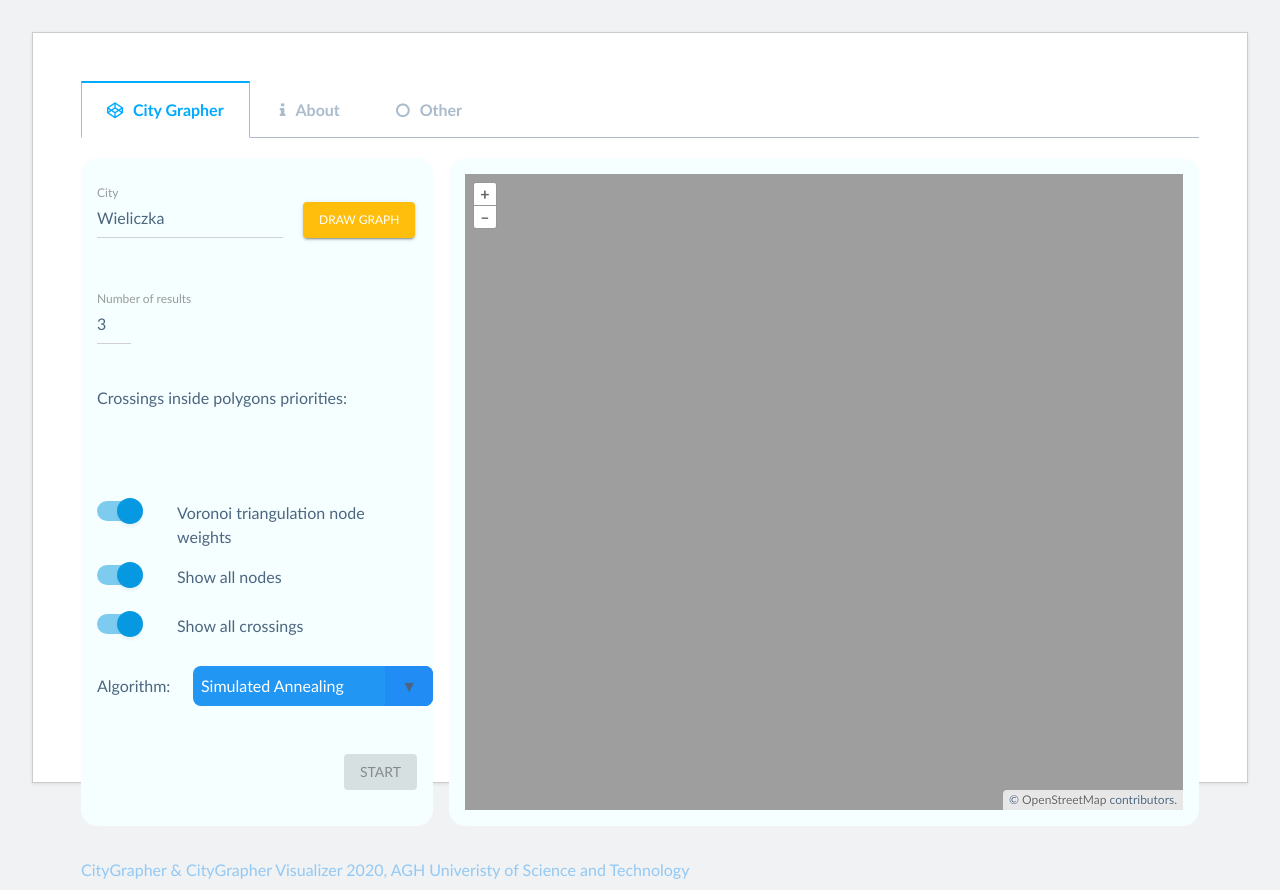
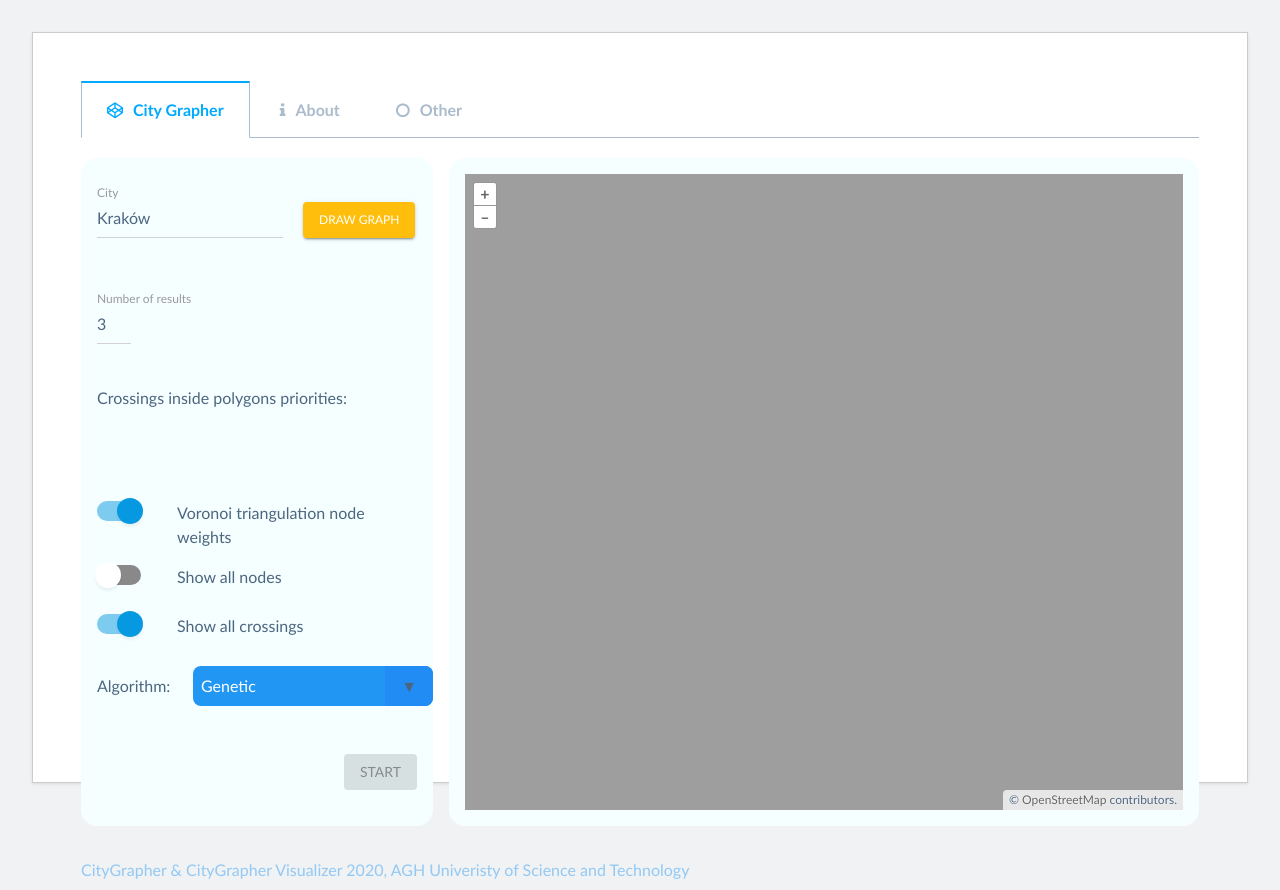
Before and after one commit to Prim07/MT_CityGrapherVisualizer, a website built with Parcel: page index.html in a window 1280 px wide. Built offline with nearby package versions, Linux system fonts and the light colour scheme; some packages are replaced by stand-ins of ours.

Commit message:
Update html

```diff
--- a/index.html
+++ b/index.html
@@ -33,7 +33,7 @@
 						<div class="inputContainer inputContainerOdd">
 							<div>
 								<input type="text" id="cityInput" class="inputPlaceholder" placeholder="City"
-									value="Wieliczka">
+									value="Kraków">
 								<label for="cityInput" class="inputLabel">City</label>
 								<button class="materialButton" id="drawGraphButton">Draw graph</button>
 							</div>
@@ -90,7 +90,7 @@
 						</div>
 
 						<div class="toggleSwitchContainer">
-							<input type="checkbox" id="inputToggleDrawNodes" class="cbx hidden" checked="checked" />
+							<input type="checkbox" id="inputToggleDrawNodes" class="cbx hidden" />
 							<label for="inputToggleDrawNodes" class="toggleSwitchLabel"></label>
 						</div>
 						<div class="toggleSwitchDescription">
@@ -108,8 +108,8 @@
 						</div>
 						<div class="select">
 							<select id="algorithmMethod">
-								<option selected value="sa">Simulated Annealing</option>
-								<option value="ga">Genetic</option>
+								<option value="sa">Simulated Annealing</option>
+								<option selected value="ga">Genetic</option>
 								<option value="bf">Brute Force</option>
 							</select>
 						</div>
```
